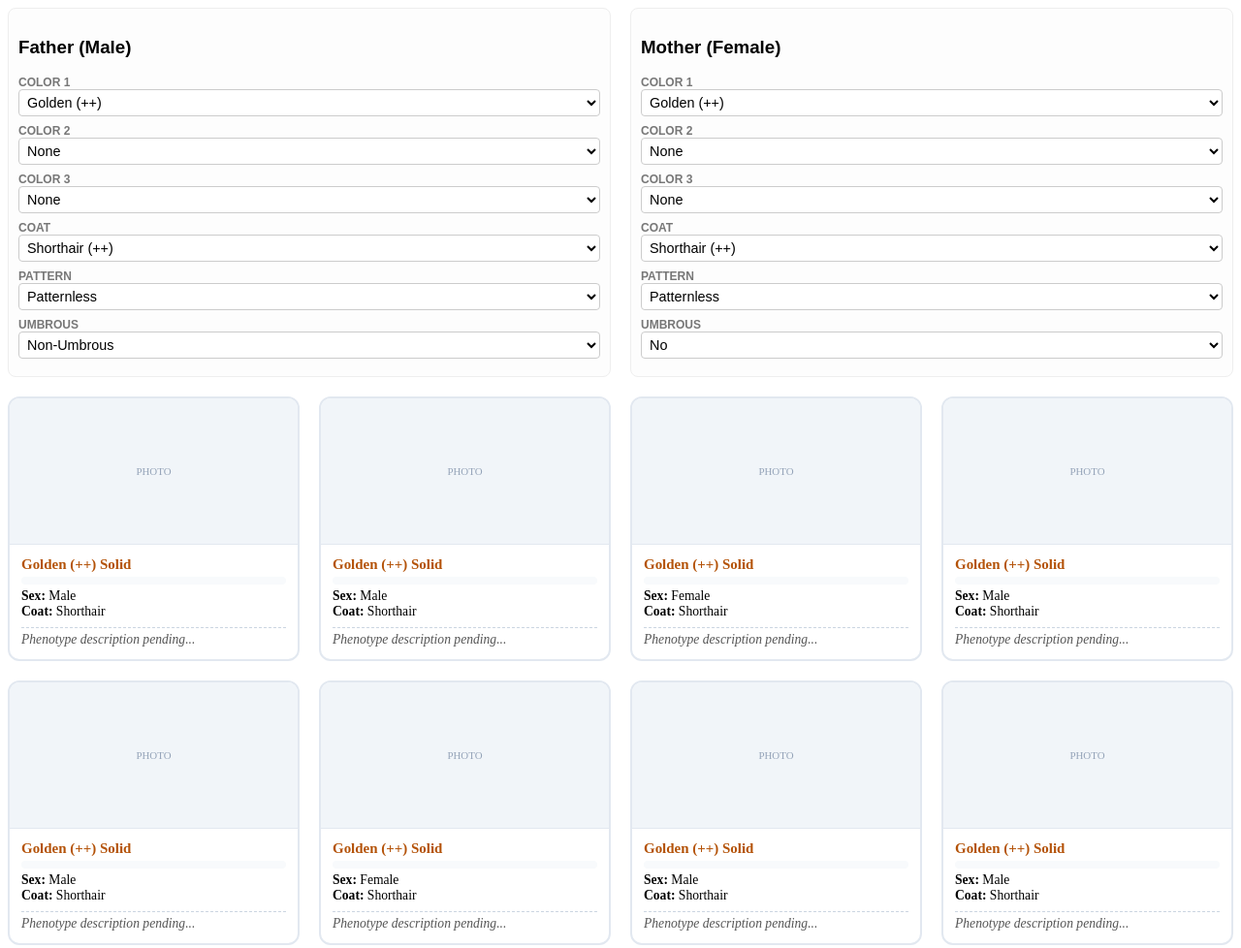
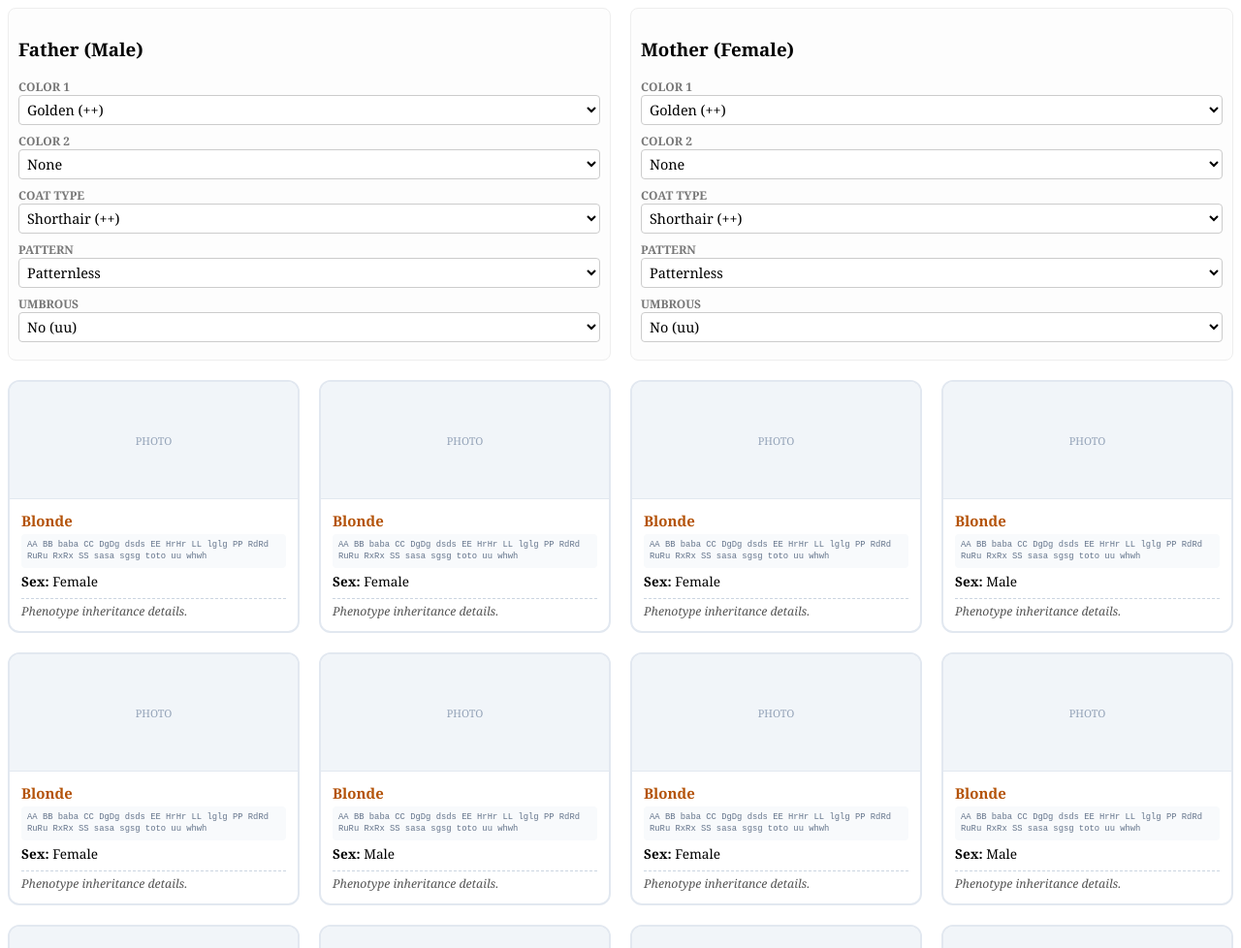
Before and after one commit to rocketpoweredpaws/syrianhamsters, a website: page src/index.html in a window 1280 px wide. Shown: the top 978 px of the page at 97% size. Drawn offline with Linux system fonts and the light colour scheme; a web font is replaced by a local one.

Commit message:
Update index.html

```diff
--- a/src/index.html
+++ b/src/index.html
@@ -1,19 +1,17 @@
 <style>
-    @import url('https://fonts.googleapis.com/css2?family=Whackadoo&display=swap');
-    .pc { display: flex; flex-wrap: wrap; gap: 20px; justify-content: space-between; font-family: 'Whackadoo', 'Arial', sans-serif; }
+    .pc { display: flex; flex-wrap: wrap; gap: 20px; justify-content: space-between; font-family: 'Georgia', 'Times New Roman', serif; }
     .hamster4 { flex: 1; min-width: 300px; background: #fdfdfd; border: 1px solid #eee; border-radius: 8px; padding: 10px; }
     .hamster { display: flex; flex-direction: column; margin-bottom: 8px; }
     .hamster label { font-size: 0.75em; font-weight: bold; text-transform: uppercase; color: #777; }
     .gn-inp { border: 1px solid #ccc; font-size: 0.9em; background: #fff; font-family: inherit; padding: 4px; border-radius: 4px; }
-    #litter-box { background: #fff; font-family: 'Whackadoo', sans-serif; }
-    .offspring-grid { display: grid; grid-template-columns: repeat(auto-fit, minmax(260px, 1fr)); gap: 20px; margin-top: 20px; }
+    .offspring-grid { display: grid; grid-template-columns: repeat(auto-fit, minmax(280px, 1fr)); gap: 20px; margin-top: 20px; font-family: 'Georgia', 'Times New Roman', serif; }
     .hamster2 { border: 2px solid #e2e8f0; border-radius: 12px; background: #ffffff; font-size: 0.85em; overflow: hidden; transition: transform 0.2s; }
     .hamster2:hover { transform: translateY(-5px); border-color: #b45309; }
-    .img-placeholder { width: 100%; height: 150px; background: #f1f5f9; display: flex; align-items: center; justify-content: center; border-bottom: 1px solid #e2e8f0; color: #94a3b8; font-size: 0.8em; }
+    .img-placeholder { width: 100%; height: 120px; background: #f1f5f9; display: flex; align-items: center; justify-content: center; border-bottom: 1px solid #e2e8f0; color: #94a3b8; font-size: 0.8em; }
     .card-content { padding: 12px; }
     .pnm { font-weight: bold; color: #b45309; display: block; font-size: 1.1em; }
-    .pgn { font-size: 0.8em; color: #64748b; display: block; font-family: inherit; background: #f8fafc; padding: 4px; margin: 4px 0; border-radius: 4px; }
-    .pdsc { font-style: italic; color: #555; border-top: 1px dashed #cbd5e1; margin-top: 8px; padding-top: 4px; }
+    .pgn { font-size: 0.65em; color: #64748b; display: block; font-family: 'Courier New', monospace; background: #f8fafc; padding: 6px; margin: 4px 0; border-radius: 4px; line-height: 1.3; }
+    .pdsc { font-style: italic; color: #555; border-top: 1px dashed #cbd5e1; margin-top: 8px; padding-top: 4px; font-size: 0.9em; }
     .wrnbnnr { font-weight: bold; display: none; text-align: center; background: #fee2e2; color: #991b1b; padding: 10px; border-radius: 6px; margin-bottom: 15px; }
 </style>
 
@@ -22,24 +20,22 @@
         <h3>Father (Male)</h3>
         <div class="hamster"><label>Color 1</label><select class="gn-inp base-sel" id="dad-1"></select></div>
         <div class="hamster"><label>Color 2</label><select class="gn-inp base-sel blankable" id="dad-2"></select></div>
-        <div class="hamster"><label>Color 3</label><select class="gn-inp base-sel blankable" id="dad-3"></select></div>
-        <div class="hamster"><label>Coat</label><select class="gn-inp coat-sel" id="dad-coat"></select></div>
+        <div class="hamster"><label>Coat Type</label><select class="gn-inp coat-sel" id="dad-coat"></select></div>
         <div class="hamster"><label>Pattern</label><select class="gn-inp pat-sel" id="dad-pat"></select></div>
-        <div class="hamster"><label>Umbrous</label><select class="gn-inp" id="dad-u"><option value="uu">Non-Umbrous</option><option value="Uu">Yes (Uu)</option></select></div>
+        <div class="hamster"><label>Umbrous</label><select class="gn-inp" id="dad-u"><option value="uu">No (uu)</option><option value="Uu">Yes (Uu)</option></select></div>
     </div>
     <div class="hamster4">
         <h3>Mother (Female)</h3>
         <div class="hamster"><label>Color 1</label><select class="gn-inp base-sel" id="mom-1"></select></div>
         <div class="hamster"><label>Color 2</label><select class="gn-inp base-sel blankable" id="mom-2"></select></div>
-        <div class="hamster"><label>Color 3</label><select class="gn-inp base-sel blankable" id="mom-3"></select></div>
-        <div class="hamster"><label>Coat</label><select class="gn-inp coat-sel" id="mom-coat"></select></div>
+        <div class="hamster"><label>Coat Type</label><select class="gn-inp coat-sel" id="mom-coat"></select></div>
         <div class="hamster"><label>Pattern</label><select class="gn-inp pat-sel" id="mom-pat"></select></div>
-        <div class="hamster"><label>Umbrous</label><select class="gn-inp" id="mom-u"><option value="uu">No</option><option value="Uu">Yes (Uu)</option></select></div>
+        <div class="hamster"><label>Umbrous</label><select class="gn-inp" id="mom-u"><option value="uu">No (uu)</option><option value="Uu">Yes (Uu)</option></select></div>
     </div>
 </div>
 
 <div id="litters">
-    <div id="lethal-banner" class="wrnbnnr">LETHAL TRAIT DETECTED: Homozygous embryos (DsDs, LgLg, WhWh) failed to develop.</div>
+    <div id="lethal-banner" class="wrnbnnr">LETHAL TRAIT DETECTED: Homozygous embryos (DsDs or LgLg) failed to develop.</div>
     <div id="offspring-grid" class="offspring-grid"></div>
 </div>
 
@@ -72,7 +68,7 @@ const library = [
     { id: "dgdgppTo", name: "Lilac Pearl" }, { id: "eeppU_", name: "Mink (Caramel)" }, { id: "bbee", name: "Pale Eared Cream" },
     { id: "eepp", name: "Red Eyed Cream" }, { id: "dgdgeepp", name: "Red Eyed Ivory" }, { id: "eeLglgpp", name: "Red Eyed Ivory" },
     { id: "eeppSgsg", name: "Red Eyed Ivory" }, { id: "eeU_", name: "Sable" }, { id: "eeSgSgU_", name: "Silver Sable" },
-    { id: "dgdgTo", name: "Smoke Pearl" }, { id: "aaTo", name: "Yellow Black" }
+    { id: "SgTo", name: "Silver Pearl" }, { id: "dgdgTo", name: "Smoke Pearl" }, { id: "aaTo", name: "Yellow Black" }
 ];
 
 function f() {
@@ -89,9 +85,11 @@ function f() {
 
 function g(s) {
     if (s === "++" || s === "n" || s === "" || s === "uu") return ["+", "+"];
-    if (s === "ToTo" || s === "ToY") return ["To", "To"];
+    if (s === "ToTo" || s === "Toto") return ["To", "To"];
+    if (s === "ToY") return ["To", "Y"];
     if (s === "Lglg") return ["Lg", "lg"];
     if (s === "SgSg") return ["Sg", "Sg"];
+    if (s === "Sgsg") return ["Sg", "sg"];
     if (s === "Sasa") return ["Sa", "+"];
     if (s === "Ba") return ["Ba", "n"];
     if (s === "Ds") return ["Ds", "n"];
@@ -102,88 +100,88 @@ function g(s) {
     return [s, s];
 }
 
-function h(s1, s2) {
-    const x = g(s1);
-    const y = g(s2);
-    return [x[Math.floor(Math.random()*2)], y[Math.floor(Math.random()*2)]].sort();
+function m(a, b) {
+    const p1 = g(a); const p2 = g(b);
+    return [p1[Math.floor(Math.random()*2)], p2[Math.floor(Math.random()*2)]].sort();
 }
 
-function k() {
-    const k_grid = document.getElementById('offspring-grid');
-    k_grid.innerHTML = '';
-    const k_banner = document.getElementById('lethal-banner');
-    k_banner.style.display = 'none';
+function breed() {
+    const grid = document.getElementById('offspring-grid'); grid.innerHTML = '';
+    const banner = document.getElementById('lethal-banner'); banner.style.display = 'none';
+    const val = (i) => document.getElementById(i).value;
 
-    const go = (s) => document.getElementById(s).value;
-    const sire = { b: [go('dad-1'), go('dad-2'), go('dad-3')], c: go('dad-coat'), p: go('dad-pat'), u: go('dad-u') };
-    const dam = { b: [go('mom-1'), go('mom-2'), go('mom-3')], c: go('mom-coat'), p: go('mom-pat'), u: go('mom-u') };
+    const father = { b: [val('dad-1'), val('dad-2')], c: val('dad-coat'), p: val('dad-pat'), u: val('dad-u') };
+    const mother = { b: [val('mom-1'), val('mom-2')], c: val('mom-coat'), p: val('mom-pat'), u: val('mom-u') };
 
-    for (let i = 0; i < 16; i++) {
+    for (let i = 0; i < 20; i++) {
         let lethal = false;
-        let ys = []; let xs = [];
+        let gen = { AA:'AA', BB:'BB', baba:'baba', CC:'CC', DgDg:'DgDg', dsds:'dsds', EE:'EE', HrHr:'HrHr', LL:'LL', lglg:'lglg', PP:'PP', RdRd:'RdRd', RuRu:'RuRu', RxRx:'RxRx', SS:'SS', sasa:'sasa', sgsg:'sgsg', toto:'toto', uu:'uu', whwh:'whwh' };
 
-        const dp = h(sire.p, dam.p);
-        if (dp.join('') === "DsDs" || dp.join('') === "WhWh") lethal = true;
-        xs.push(...dp.filter(v => v !== "n" && v !== "+"));
-
-        const rs = ["aa", "ee", "pp", "cdcd", "dgdg", "cece", "bb", "rdrd", "ss", "ll", "rxrx", "hrhr"];
-        rs.forEach(s => {
-            const v1 = (sire.b.includes(s) || sire.c === s || sire.p === s) ? s : "++";
-            const v2 = (dam.b.includes(s) || dam.c === s || dam.p === s) ? s : "++";
-            const pair = h(v1, v2);
-            if (pair[0] === pair[1] && pair[0] !== "+") ys.push(pair[0] + pair[1]);
+        ["aa","bb","ee","pp","cdcd","dgdg","cece","ss","rdrd"].forEach(c => {
+            let res = m(father.b.includes(c)?c:"++", mother.b.includes(c)?c:"++");
+            if(res[0]===res[1] && res[0]!=="+") {
+                let key = c==="cdcd"?"CC": (c==="rdrd"?"RdRd": (c==="ss"?"SS": c.toUpperCase()));
+                gen[key] = res.join('');
+            }
         });
 
-        const sg = h(sire.b.includes("SgSg") ? "SgSg" : "++", dam.b.includes("SgSg") ? "SgSg" : "++");
-        if (sg.includes("Sg")) ys.push(sg[0] === sg[1] ? "SgSg" : "Sgsg");
+        let lg_res = m(father.b.includes("Lglg")?"Lglg":"++", mother.b.includes("Lglg")?"Lglg":"++");
+        if(lg_res.join('')==="LgLg") lethal = true;
+        if(lg_res.includes("Lg")) gen.lglg = lg_res.join('').replace('lgLg','Lglg');
 
-        const lg = h(sire.b.includes("Lglg") ? "Lglg" : "++", dam.b.includes("Lglg") ? "Lglg" : "++");
-        if (lg.join('') === "LgLg") lethal = true;
-        if (lg.includes("Lg")) ys.push("Lglg");
+        let sg_res = m(father.b.includes("SgSg")?"SgSg":"++", mother.b.includes("SgSg")?"SgSg":"++");
+        if(sg_res.includes("Sg")) gen.sgsg = sg_res.join('').replace('sgSg','Sgsg');
 
-        const satin = h(sire.c === "Sasa" ? "Sasa" : "++", dam.c === "Sasa" ? "Sasa" : "++");
-        if (satin.includes("Sa")) ys.push("Sasa");
+        if(m(father.p==="Ds"?"Ds":"++", mother.p==="Ds"?"Ds":"++").join('')==="DsDs") lethal = true;
+        if(lethal) { banner.style.display = 'block'; continue; }
 
-        const u = h(sire.u, dam.u);
-        if (u.includes("U")) ys.push("U_");
+        if(m(father.p==="Ds"?"Ds":"++", mother.p==="Ds"?"Ds":"++").includes("Ds")) gen.dsds = "Dsds";
+        if(m(father.p==="Wh"?"Wh":"++", mother.p==="Wh"?"Wh":"++").includes("Wh")) gen.whwh = "Whwh";
+        if(m(father.u, mother.u).includes("U")) gen.uu = "U_";
 
         let male = Math.random() > 0.5;
-        let s_code = ""; let s_name = "";
-        const m_to = dam.b.includes("ToTo") || dam.p === "ToTo" ? ["To", "To"] : (dam.p === "Toto" ? ["To", "+"] : ["+", "+"]);
-        const d_to = sire.b.includes("ToTo") ? ["To", "Y"] : ["+", "Y"];
-        const p1 = m_to[Math.floor(Math.random()*2)];
-        const p2 = d_to[Math.floor(Math.random()*2)];
+        let p1 = g(father.b.includes("ToTo") ? "ToY" : "++")[Math.floor(Math.random()*2)];
+        let d_type = (mother.b.includes("ToTo") || mother.p==="ToTo") ? "ToTo" : (mother.p==="Toto" ? "Toto" : "++");
+        let p2 = g(d_type)[Math.floor(Math.random()*2)];
 
-        if (male) { if (p1 === "To") { s_code = "ToY"; ys.push("To"); s_name = "Yellow "; } }
+        if (male) gen.toto = p2 === "To" ? "ToY" : "toto";
+        else gen.toto = (p1 === "To" && p2 === "To") ? "ToTo" : (p1 === "To" || p2 === "To") ? "Toto" : "toto";
+
+        let coatParts = [];
+        let hr = m(father.c==="hrhr"?"hrhr":"++", mother.c==="hrhr"?"hrhr":"++");
+        if(hr.join('')==="hrhr") { coatParts.push("Hairless"); gen.HrHr = "hrhr"; }
         else {
-            if (p1 === "To" && p2 === "To") { s_code = "ToTo"; ys.push("To"); s_name = "Yellow "; }
-            else if (p1 === "To" || p2 === "To") { s_code = "Toto"; s_name = "Tortoiseshell "; }
+            if(m(father.c==="Sasa"?"Sasa":"++", mother.c==="Sasa"?"Sasa":"++").includes("Sa")) { coatParts.push("Satin"); gen.sasa = "Sasa"; }
+            if(m(father.c==="rxrx"?"rxrx":"++", mother.c==="rxrx"?"rxrx":"++").join('')==="rxrx") { coatParts.push("Rex"); gen.RxRx = "rxrx"; }
+            if(m(father.c==="ll"?"ll":"++", mother.c==="ll"?"ll":"++").join('')==="ll") gen.LL = "ll";
         }
 
-        if (lethal) { k_banner.style.display = 'block'; continue; }
+        let genoCombined = Object.values(gen).join('').toLowerCase();
+        let colorMatch = library.sort((a,b) => b.id.length - a.id.length).find(c => {
+            let id = c.id.toLowerCase();
+            if(id.endsWith('u_')) return genoCombined.includes(id.slice(0, -2)) && gen.uu === "U_";
+            return genoCombined.includes(id);
+        });
 
-        let s_base = "Golden (++)";
-        if (ys.includes("cdcd")) { s_base = "Dark Eared White"; s_name = ""; }
-        else {
-            let v = library.sort((a,b) => b.id.length - a.id.length).find(v => (ys.join('') + s_code).includes(v.id.replace('To','')));
-            if (v) s_base = v.name;
+        let baseName = colorMatch ? colorMatch.name : "Golden";
+        if (gen.toto === "ToTo") baseName += " Tortoiseshell";
+        else if (gen.toto === "Toto" || gen.toto === "ToY") baseName = baseName.replace("Golden", "Yellow");
+
+        let patternName = "";
+        let isWhite = (gen.CC === "cdcd" || baseName.includes("White") || baseName.includes("Ivory"));
+        if (!isWhite) {
+            if (gen.whwh === "Whwh") patternName = "Roan ";
+            else if (gen.dsds === "Dsds") patternName = "Dominant Spot ";
+            else if (m(father.p==="Ba"?"Ba":"++", mother.p==="Ba"?"Ba":"++").includes("Ba")) { patternName = "Banded "; gen.baba = "Baba"; }
         }
 
-        let s_fur = "";
-        if (ys.includes("hrhr")) s_fur = "Hairless";
-        else {
-            let as = ys.filter(v => ["ll", "rxrx", "Sasa"].includes(v));
-            s_fur = (as.length > 0 ? as.map(v => textures.find(t => t.val === v || (v === "Sasa" && t.val === "Sasa")).text).join(", ") : "Shorthair");
-        }
+        let desc = "Phenotype inheritance details.";
+        if (gen.whwh === "Whwh" && gen.whwh === "WhWh") { baseName = "Anophthalmic White"; patternName = ""; desc = "Warning: High Risk/Eyeless White."; }
 
-        const s_mark = xs.length > 0 ? markings.filter(v => xs.includes(v.val)).map(v => v.text).join(" ") : "Solid";
-
-        k_grid.innerHTML += `<div class="hamster2"><div class="img-placeholder">PHOTO</div><div class="card-content">
-            <span class="pnm">${s_name}${s_base} ${s_mark}</span>
-            <span class="pgn">${ys.join('') + s_code + xs.join('')}</span>
-            <strong>Sex:</strong> ${male ? "Male" : "Female"}<br><strong>Coat:</strong> ${s_fur}<br>
-            <div class="pdsc">Phenotype description pending...</div></div></div>`;
+        grid.innerHTML += `<div class="hamster2"><div class="img-placeholder">PHOTO</div><div class="card-content">
+            <span class="pnm">${coatParts.join(' ')} ${patternName}${baseName}</span><span class="pgn">${Object.values(gen).join(' ')}</span>
+            <strong>Sex:</strong> ${male?"Male":"Female"}<br><div class="pdsc">${desc}</div></div></div>`;
     }
 }
-window.onload = () => { f(); document.querySelectorAll('.gn-inp').forEach(e => e.onchange = k); k(); };
+window.onload = () => { f(); document.querySelectorAll('.gn-inp').forEach(e => e.onchange = breed); breed(); };
 </script>
```
